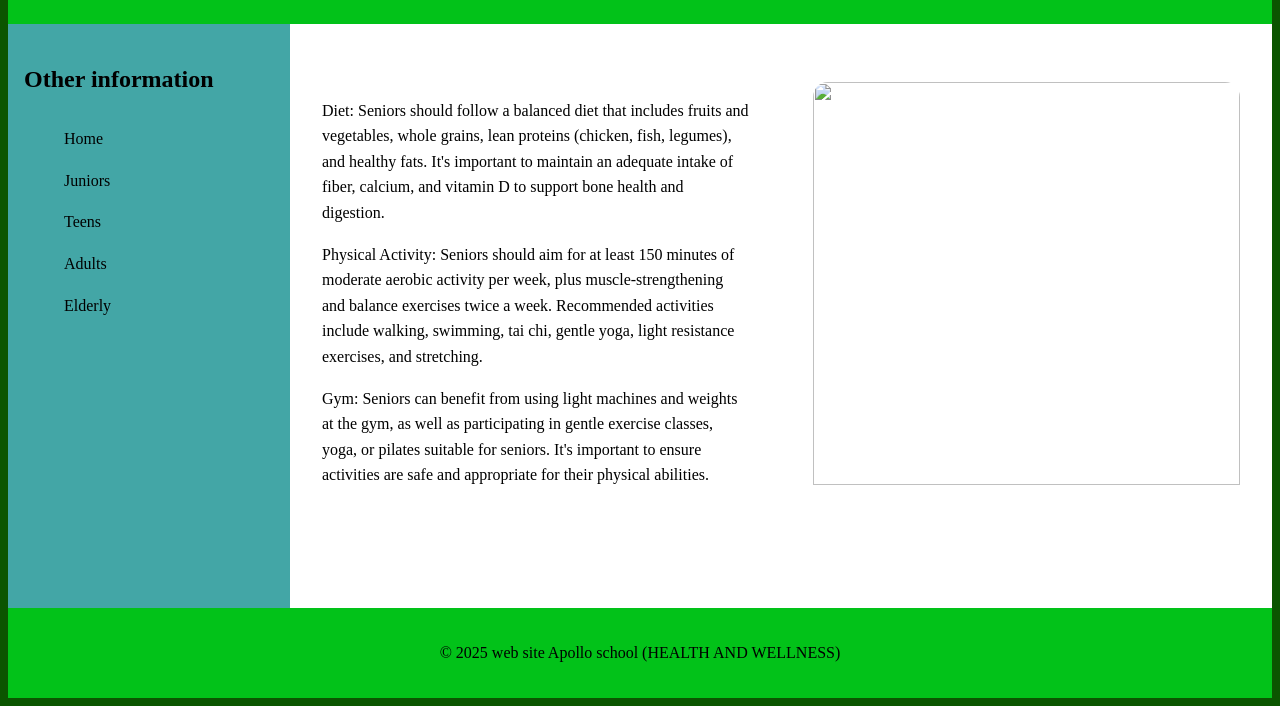
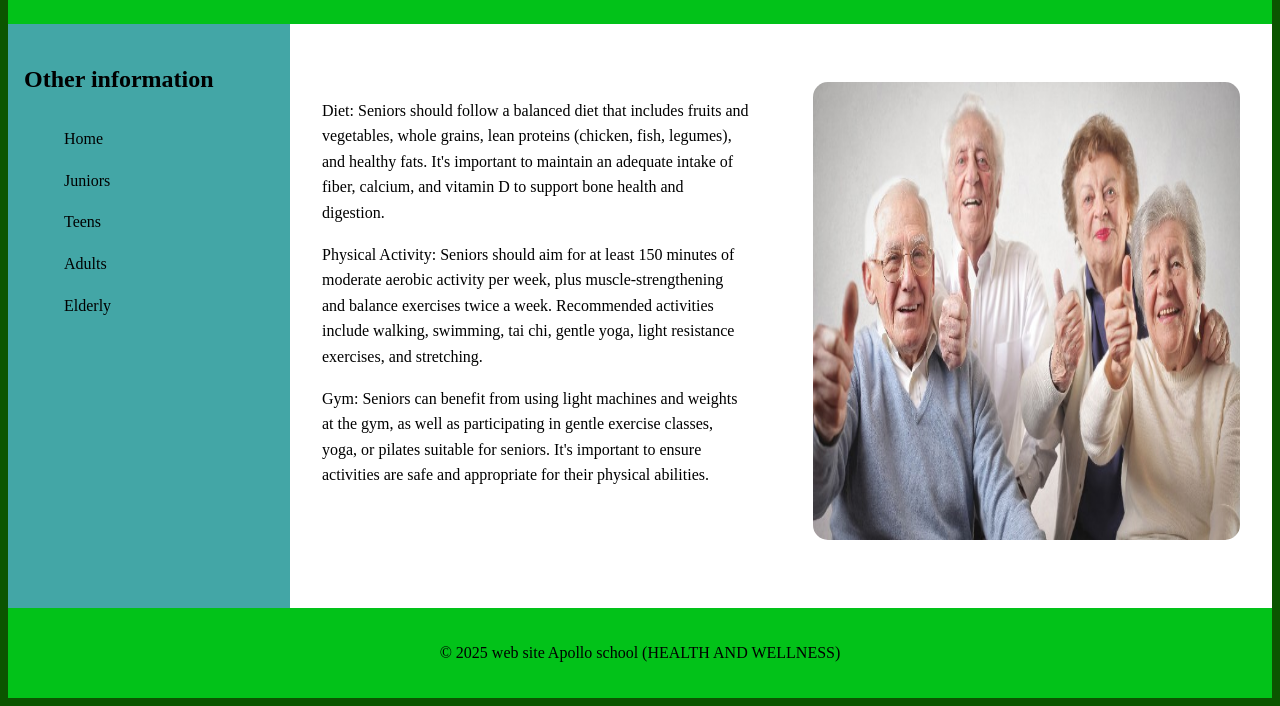
Before and after one commit to BN-droid/Apollo, a plain HTML site: page elderly.html in a window 1280 px wide. Shown: the part 110-816 px from the top of the page. Drawn offline with Linux system fonts and the light colour scheme.

Commit message:
change the name

```diff
--- a/elderly.html
+++ b/elderly.html
@@ -147,7 +147,7 @@
 
         <div class="content">
             <br>
-            <img src="5.jpg" height="88%" width="100%" class="arrotonda-angoli">
+            <img src="5.jpeg" height="88%" width="100%" class="arrotonda-angoli">
         </div>
     </div>
 
```
